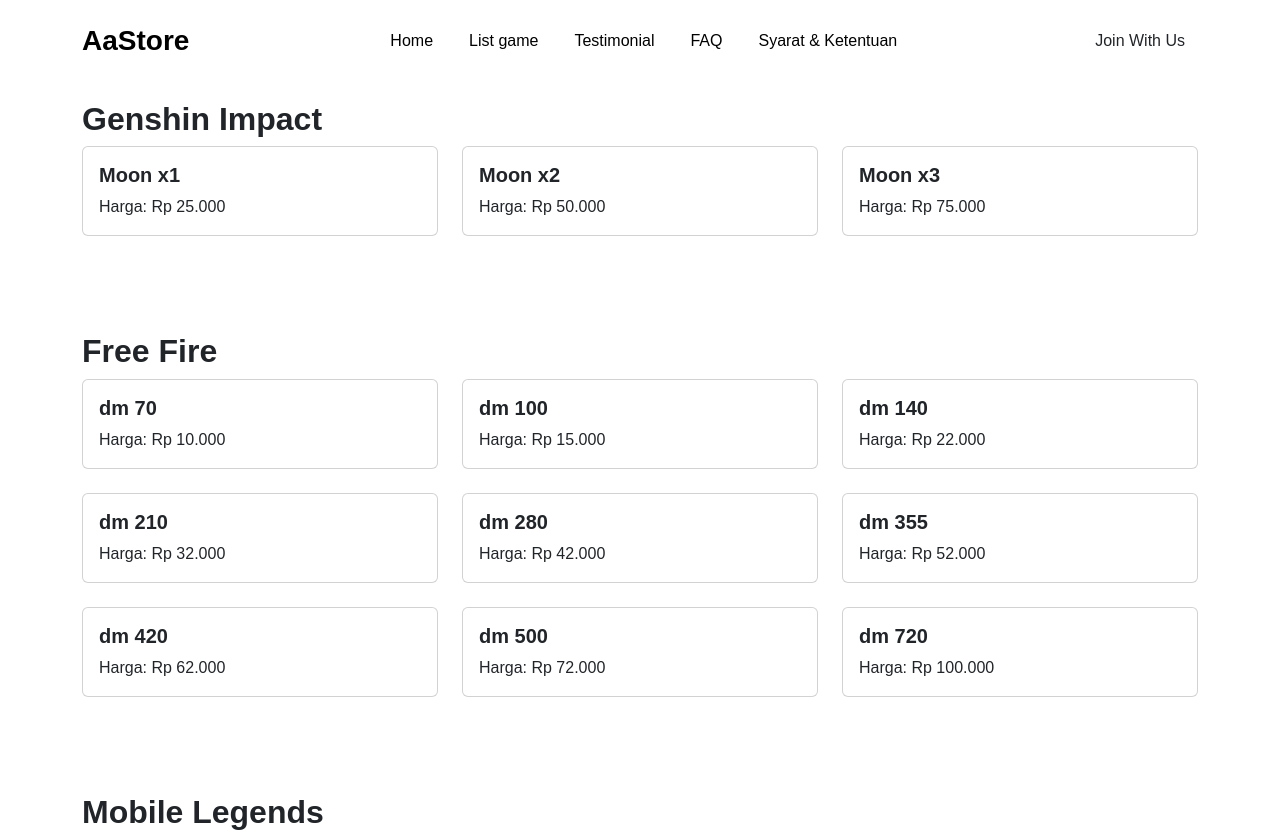
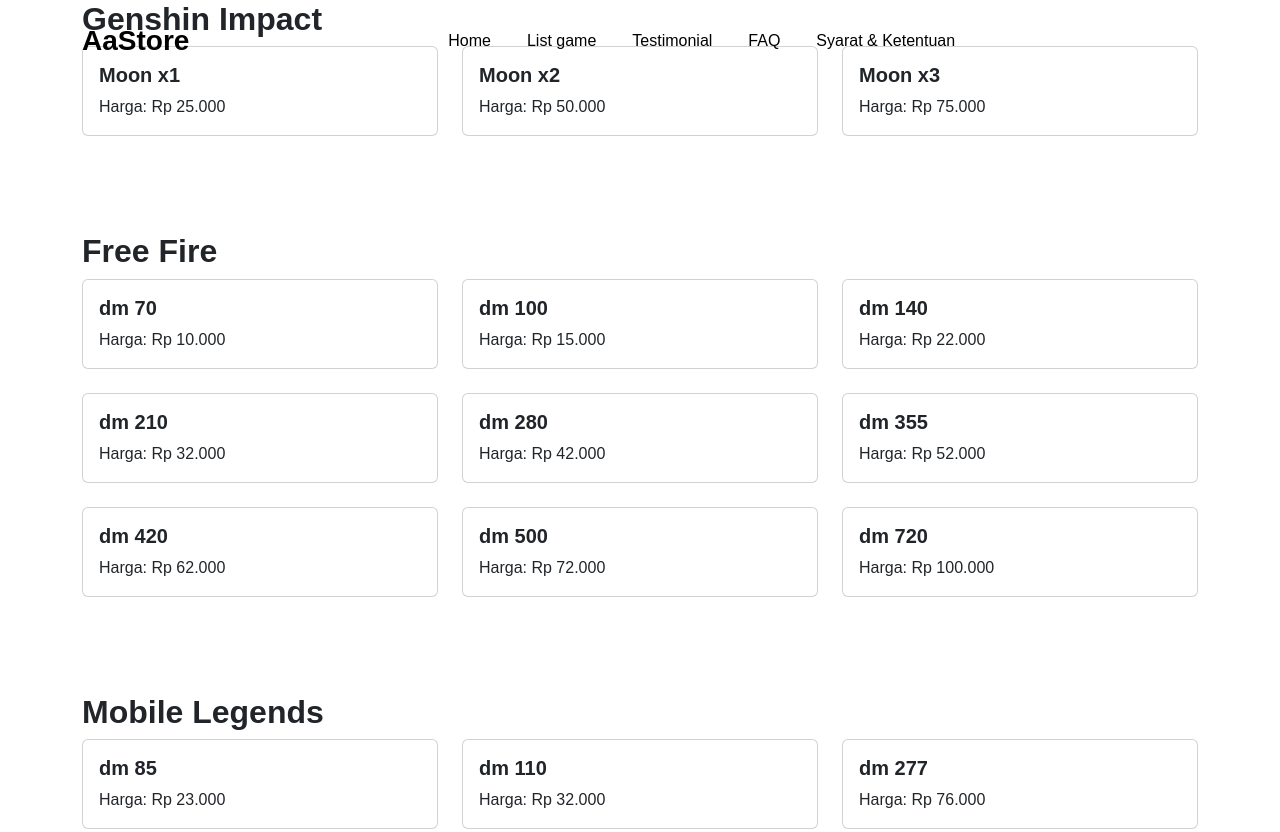
Before and after one commit to zeevana/project-aastore, a React (Vite) app: page /kelas in a window 1280 px wide. Shown: the top 832 px of the page. Built offline with nearby package versions, Linux system fonts and the light colour scheme.

Commit message:
Perubahan

```diff
--- a/src/components/NavbarComponent.jsx
+++ b/src/components/NavbarComponent.jsx
@@ -30,7 +30,7 @@
           <Navbar.Brand href="#home" className="fs-3 fw-bold">AaStore</Navbar.Brand>
           <Navbar.Toggle aria-controls="basic-navbar-nav" />
           <Navbar.Collapse id="basic-navbar-nav">
-            <Nav className="mx-auto text-center">
+            <Nav className="mx-auto">
               {navLinks.map((link) =>
               (
                 <div className="nav-link" key={link.id} >
@@ -43,11 +43,11 @@
               )}
             </Nav>
 
-            <div className="text-center">
+            {/* <div className="text-center">
               <button className="btn btn-outline-succsess rounded-1">
                 Join With Us
               </button>
-            </div>
+            </div> */}
           </Navbar.Collapse>
         </Container>
       </Navbar>
--- a/src/pages/HomePage.jsx
+++ b/src/pages/HomePage.jsx
@@ -1,5 +1,5 @@
 import { Container, Row, Col } from "react-bootstrap";
-import HeroImage from '../assets/img/hero.png'
+import HeroImage from '../assets/img/hero.png';
 import { kelasTerbaru } from '../data/index';
 
 import { useNavigate } from "react-router-dom";
@@ -40,22 +40,21 @@
             {kelasTerbaru.map((kelas) => {
               return (
                 <Col key={kelas.id}>
-                  <img src={kelas.image} alt="unsplash.com" className="w-100 mb-3 rounded-top" />
-                  <h5 className="mb-5 px-3">{kelas.title}</h5>
-                  <div className="ket d-flex justify-conten-between align-items-center px-3 pb-3">
-                    {/* <p className="m-0 text-primary fw bold">{kelas.price}</p> */}
-                    {/* <button className="btn btn-danger rounded-1" onClick={() => navigate("pages/kelaspage")}>{kelas.buy}</button> */}
-
-                  </div>
+                  <button className="image-button" onClick={() => navigate("kelas")}>
+                    <img src={kelas.image} alt={kelas.title} className="w-100 mb-3 rounded-top" />
+                    <h5 className="mb-5 px-3" style={{ textAlign: 'left' }}>{kelas.title}</h5>
+                    {/* <div className="ket d-flex justify-conten-between align-items-center px-3 pb-3">
+                      <button className="btn btn-success rounded-3" onClick={() => navigate("kelas")}>{kelas.buy}</button>
+                    </div> */}
+                  </button>
                 </Col>
               )
             })}
-
           </Row>
 
           <Row>
             <Col className="text-center">
-              <button className="btn btn-success rounded-5 btn-lg" onClick={() => navigate("/kelas")}>Lihat Semua Game<i className="fa-solid"></i></button>
+              <button className="btn btn-success rounded-5 btn-lg" onClick={() => navigate("kelas")}>Lihat Semua Game<i className="fa-solid fa-chevron-right ms-3"></i></button>
 
 
             </Col>
--- a/src/style/main.css
+++ b/src/style/main.css
@@ -192,17 +192,19 @@
 
 /* STYLE LIST HARGA */
 
-.kelaz {
-    width: 100%;
-    padding-top: 100px;
-}
 
-.kelaz .row:nth-child(1){
-    padding-top: 50px;
+.kelas .image-button {
+    border: none;
+    background: none;
+    padding: 0;
+    cursor: pointer;
+    /* Atur properti lain sesuai kebutuhan */
+  }
 
-}
-
-
+.kelas  .image-button:hover {
+    /* Tambahkan efek hover di sini */
+    opacity: 0.8;
+  }
 
 /* STYLE FOOTEr */
 .footer{
```
